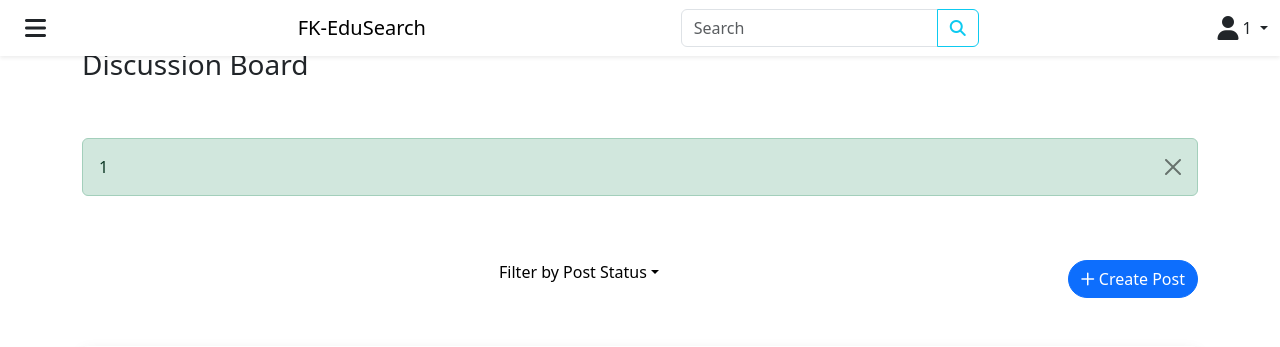
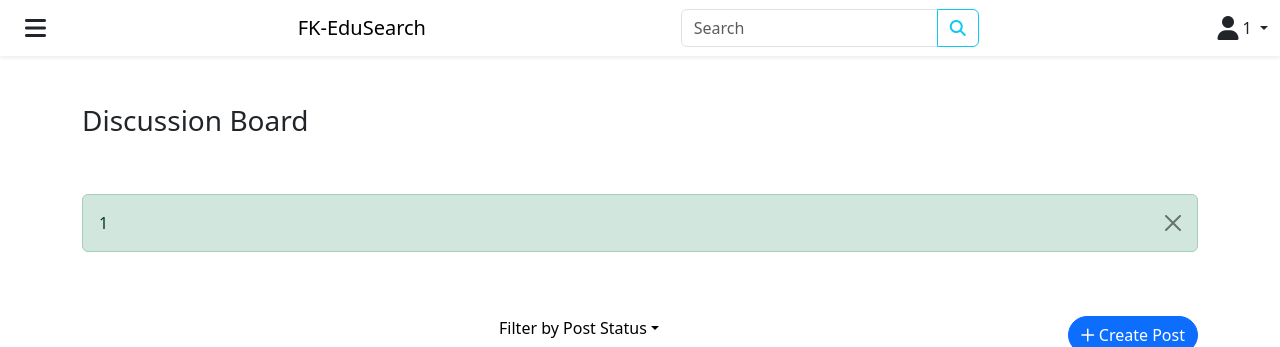
Before and after one commit to zhaolinlau/FK-EduSearch, a PHP site: page /index.php in a window 1280 px wide. Shown: the top 347 px of the page. Run offline with PHP 8.4, Linux system fonts and the light colour scheme; a user stored in the database is signed in; style sheets or scripts are compiled from the project's sources; some libraries are stand-ins or nearby versions.

Commit message:
change to sticky top navbar, udpate nav link based on role

```diff
--- a/layouts/navbar.php
+++ b/layouts/navbar.php
@@ -1,4 +1,4 @@
-<nav class="navbar shadow-sm fixed-top bg-white">
+<nav class="navbar shadow-sm sticky-top bg-white">
 	<div class="container-fluid">
 		<button class="btn" type="button" data-bs-toggle="offcanvas" data-bs-target="#offcanvasResponsive" aria-controls="offcanvasResponsive"><i class="fa-solid fa-bars fa-xl"></i></button>
 		<a class="navbar-brand d-none d-lg-flex" href="./">
@@ -50,25 +50,16 @@
 				<a class="nav-link" id="user_list" href="./user_list.php">User List</a>
 				<a class="nav-link" id="complaint_list" href="./AdminUpdateStatus.php">Complaint List</a>
 				<a class="nav-link" id="bug_list" href="./bug_list.php">Bug List</a>
-				<?php
-			elseif (!isset($_SESSION["admin"])) :
-				if (isset($_SESSION["expert"])) :
-				?>
-					<a class="nav-link" id="complaint" href="./ComplaintDashBoard.php">Complaint</a>
-					<a class="nav-link" id="bug_report" href="./bug_report.php">Bug Report</a>
-					<a class="nav-link" id="assigned_posts" href="./assignedPost.php">Assigned Posts</a>
-					<a class="nav-link" id="expert_statistics" href="./expertStatistics.php">Your Report</a>
-
-				<?php
-				else :
-				?>
-					<a class="nav-link" id="complaint" href="./ComplaintDashBoard.php">Complaint</a>
-					<a class="nav-link" id="bug_report" href="./bug_report.php">Bug Report</a>
 			<?php
-				endif;
+			elseif (isset($_SESSION["expert"])) :
+			?>
+				<a class="nav-link" id="complaint" href="./ComplaintDashBoard.php">Complaint</a>
+				<a class="nav-link" id="assigned_posts" href="./assignedPost.php">Assigned Posts</a>
+				<a class="nav-link" id="expert_statistics" href="./expertStatistics.php">Your Report</a>
+			<?php
 			endif;
 			?>
-
+			<a class="nav-link" id="bug_report" href="./bug_report.php">Bug Report</a>
 		</nav>
 	</div>
 	<div class="container">
```
